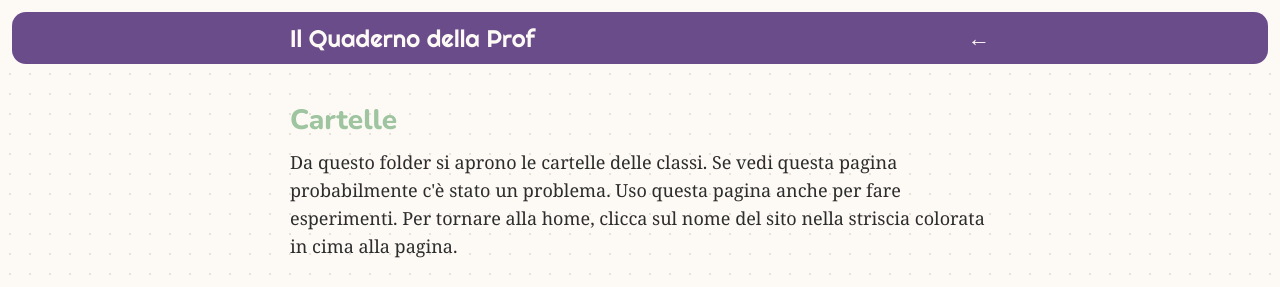
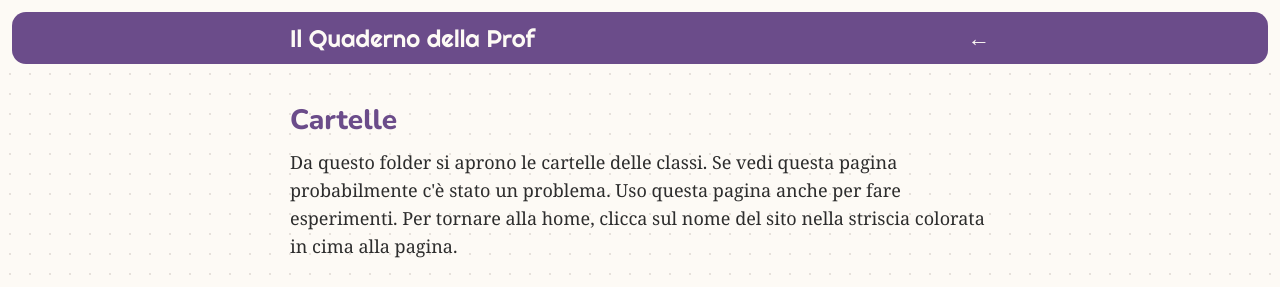
Before and after one commit to ilquadernodellaprof/ilquadernodellaprof.github.io, a Jekyll site: the page built from classe/main.md, in a window 1280 px wide. Shown: the top 287 px of the page. Built offline with Jekyll 4.4.1, drawn with Linux system fonts in a browser that asks for light colours.

Commit message:
Add color styles for post titles
Added color styles for post titles based on body classes.

```diff
--- a/assets/homeroom.scss
+++ b/assets/homeroom.scss
@@ -2,3 +2,10 @@
 ---
 @use "buttons";
 @use "egg";
+
+// colors .post-title
+body.melanzana  .post-title { color: #6b4c8a; }
+body.notte      .post-title { color: #2c4a7c; }
+body.lampone    .post-title { color: #ad1457; }
+body.fiordaliso .post-title { color: #3d6bb5; }
+body.senape     .post-title { color: #c17f24; }
```
